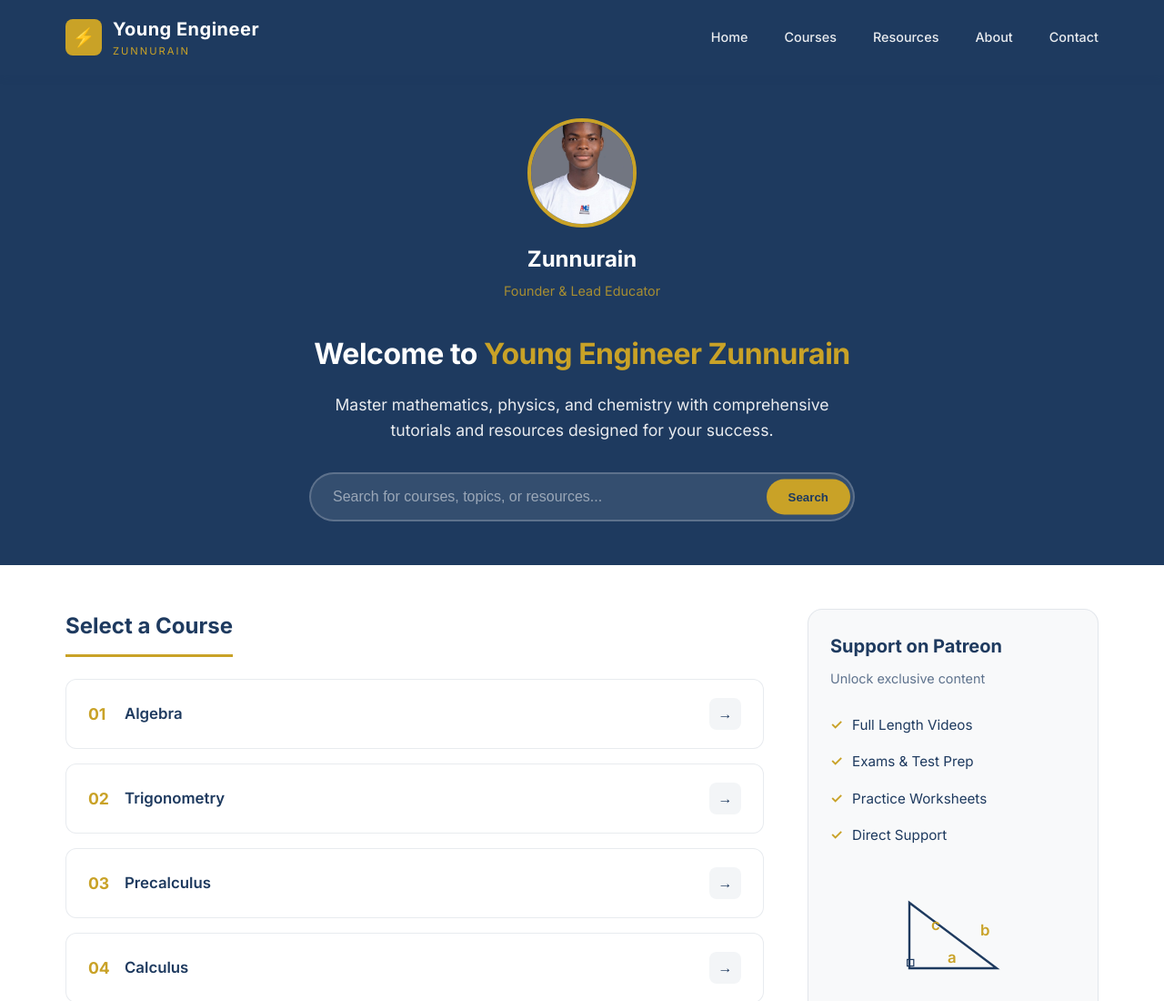
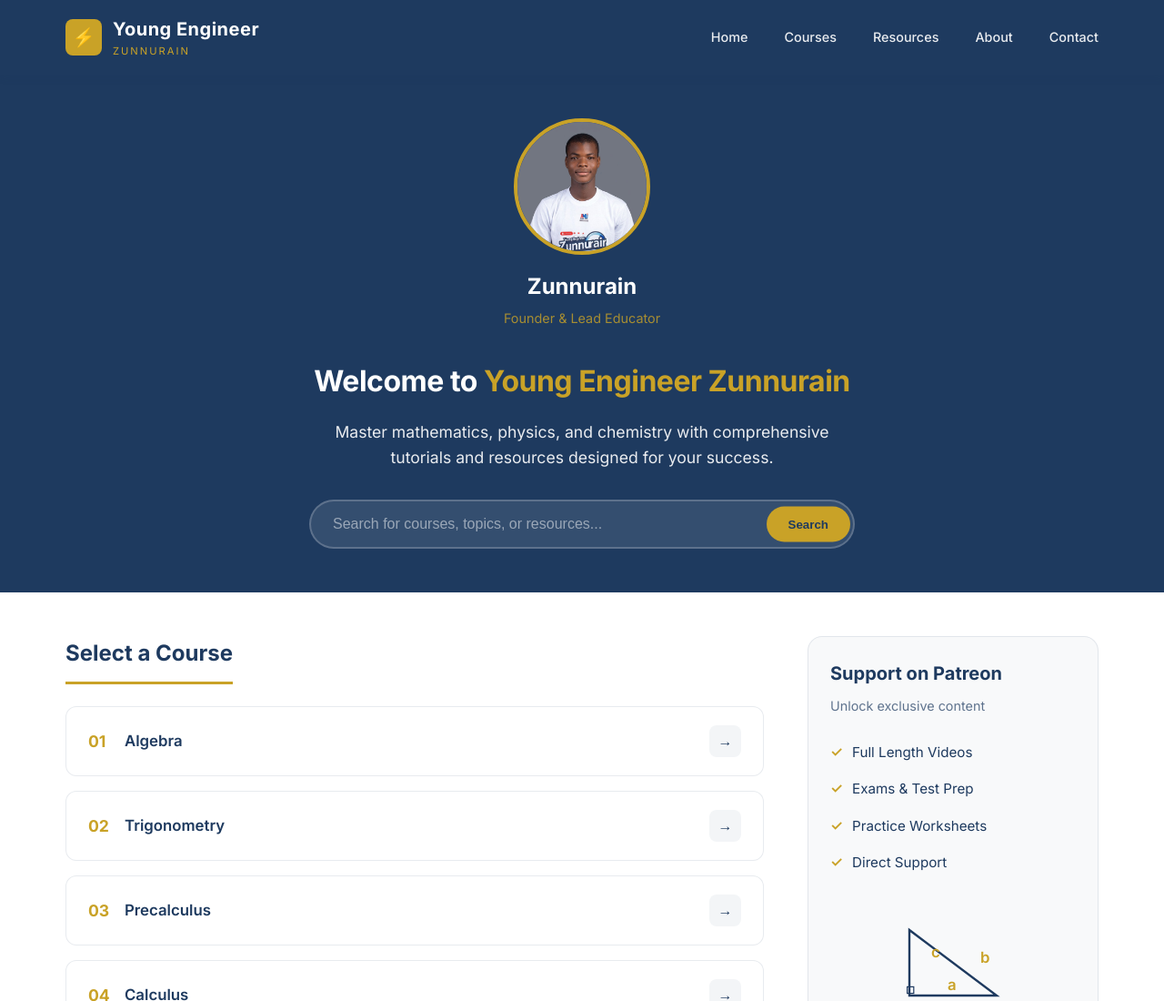
Before and after one commit to Humblerano/zunnurain, a plain HTML site: page index.html in a window 1280 px wide. Shown: the top 1100 px of the page at 91% size. Drawn offline with Linux system fonts and the light colour scheme.

Commit message:
Resize owner avatar dimensions and image scaling

```diff
--- a/index.html
+++ b/index.html
@@ -232,8 +232,8 @@
         }
 
         .owner-avatar {
-            width: 120px;
-            height: 120px;
+            width: 150px;
+            height: 150px;
             border-radius: 50%;
             border: 4px solid var(--accent);
             margin: 0 auto 1rem;
@@ -246,8 +246,8 @@
         }
 
         .owner-avatar img {
-            width: 150%;
-            height: 150%;
+            width: 100%;
+            height: 100%;
             object-fit: cover;
         }
 
```
